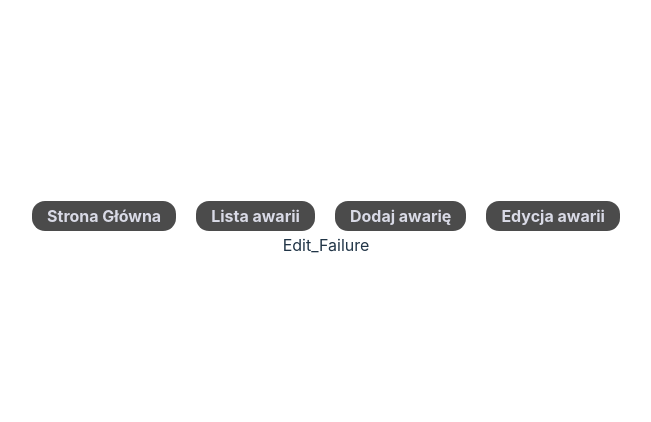
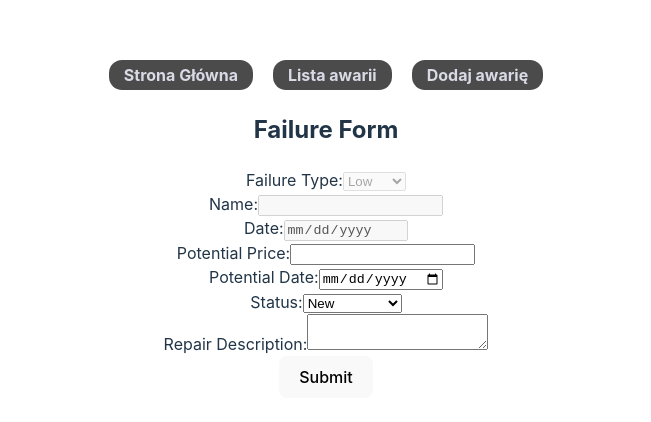
Before and after one commit to DavvidU/Hephaestus-serwis-komputerowy, a React (Vite) app in the folder hephaestus.client/: page /failure/edit/1 in a window 1280 px wide. Shown: the part 172-594 px from the top of the page, without its empty margins (314-965 px from the left). Built offline with nearby package versions, Linux system fonts and the light colour scheme; no server answers.

Commit message:
Strona edycji awarii

```diff
--- a/hephaestus.client/src/Edit_Failure/Edit_Failure.tsx
+++ b/hephaestus.client/src/Edit_Failure/Edit_Failure.tsx
@@ -1,8 +1,168 @@
-import React from 'react'
+import React, { useState, useEffect } from 'react';
+import { useParams, Link } from 'react-router-dom';
+import axios from 'axios';
+
+interface FailureData {
+    failureType: string;
+    name: string;
+    date: string;
+    potentialPrice: string;
+    potentialDate: string;
+    status: string;
+    repairDescription: string;
+}
 
 function Edit_Failure() {
-  return (
-    <div>Edit_Failure</div>
-  )
+    const { id } = useParams();
+    const [failureData, setFailureData] = useState<FailureData>({
+        failureType: '0',
+        name: '',
+        date: '',
+        potentialPrice: '',
+        potentialDate: '',
+        status: '0',
+        repairDescription: ''
+    });
+
+    useEffect(() => {
+        const fetchFailureDetails = async (id: string) => {
+            try {
+                const response = await axios.get<FailureData>(`https://localhost:7292/failures/${id}`);
+                setFailureData({
+                    ...response.data,
+                    date: response.data.date ? response.data.date.slice(0, 10) : '',
+                    potentialDate: response.data.potentialDate ? response.data.potentialDate.slice(0, 10) : ''
+                });
+            } catch (error) {
+                console.error('Error fetching failure details:', error);
+            }
+        };
+        fetchFailureDetails(id);
+
+    }, [id]);
+
+    const handleChange = (e: React.ChangeEvent<HTMLInputElement | HTMLTextAreaElement | HTMLSelectElement>) => {
+        const { name, value } = e.target;
+        setFailureData({ ...failureData, [name]: value });
+    };
+
+    const handleSubmit = async (e: React.FormEvent) => {
+        e.preventDefault();
+
+        // Convert string values to numbers
+        const convertedData = {
+            ...failureData,
+            failureType: parseInt(failureData.failureType),
+            status: parseInt(failureData.status)
+        };
+
+        try {
+            const response = await axios.put(
+                `https://localhost:7292/faiilures/${id}`,
+                convertedData
+            );
+
+            console.log('Server response:', response.data);
+            window.location.href = '/failure/details/' + id;
+        } catch (error) {
+            console.error('Error occurred:', error);
+        }
+    };
+
+    return (
+        <div>
+            <h2>Failure Form</h2>
+            <form onSubmit={handleSubmit}>
+                <label>
+                    Failure Type:
+                    <select
+                        name="failureType"
+                        value={failureData.failureType}
+                        onChange={handleChange}
+                        required
+                        disabled
+                    >
+                        <option value="0">Low</option>
+                        <option value="1">Mild</option>
+                        <option value="2">High</option>
+                        <option value="3">Critical</option>
+                    </select>
+                </label>
+                <br />
+                <label>
+                    Name:
+                    <input
+                        type="text"
+                        name="name"
+                        value={failureData.name}
+                        onChange={handleChange}
+                        required
+                        disabled
+                    />
+                </label>
+                <br />
+                <label>
+                    Date:
+                    <input
+                        type="date"
+                        name="date"
+                        value={failureData.date}
+                        onChange={handleChange}
+                        disabled
+                        required
+                    />
+                </label>
+                <br />
+                <label>
+                    Potential Price:
+                    <input
+                        type="number"
+                        name="potentialPrice"
+                        value={failureData.potentialPrice}
+                        onChange={handleChange}
+                        required
+                    />
+                </label>
+                <br />
+                <label>
+                    Potential Date:
+                    <input
+                        type="date"
+                        name="potentialDate"
+                        value={failureData.potentialDate}
+                        onChange={handleChange}
+                        required
+                    />
+                </label>
+                <br />
+                <label>
+                    Status:
+                    <select
+                        name="status"
+                        value={failureData.status}
+                        onChange={handleChange}
+                        required
+                    >
+                        <option value="0">New</option>
+                        <option value="1">InProgress</option>
+                        <option value="2">Finished</option>
+                        <option value="3">Unrepairable</option>
+                    </select>
+                </label>
+                <br />
+                <label>
+                    Repair Description:
+                    <textarea
+                        name="repairDescription"
+                        value={failureData.repairDescription}
+                        onChange={handleChange}
+                        required
+                    />
+                </label>
+                <br />
+                <button type="submit">Submit</button>
+            </form>
+        </div>
+    );
 }
 export default Edit_Failure;
--- a/hephaestus.client/src/Navigation/Navigation.tsx
+++ b/hephaestus.client/src/Navigation/Navigation.tsx
@@ -17,7 +17,6 @@ function Navigation() {
                     <Nav.Link as={Link} to={"/"}>Strona Główna</Nav.Link>
                     <Nav.Link as={Link} to={"/failure/list"}>Lista awarii</Nav.Link>
                     <Nav.Link as={Link} to={"/failure/add"}>Dodaj awarię</Nav.Link>
-                    <Nav.Link as={Link} to={"/failure/edit/:id"}>Edycja awarii</Nav.Link>
                 </Nav>
             </Navbar>
 
```
